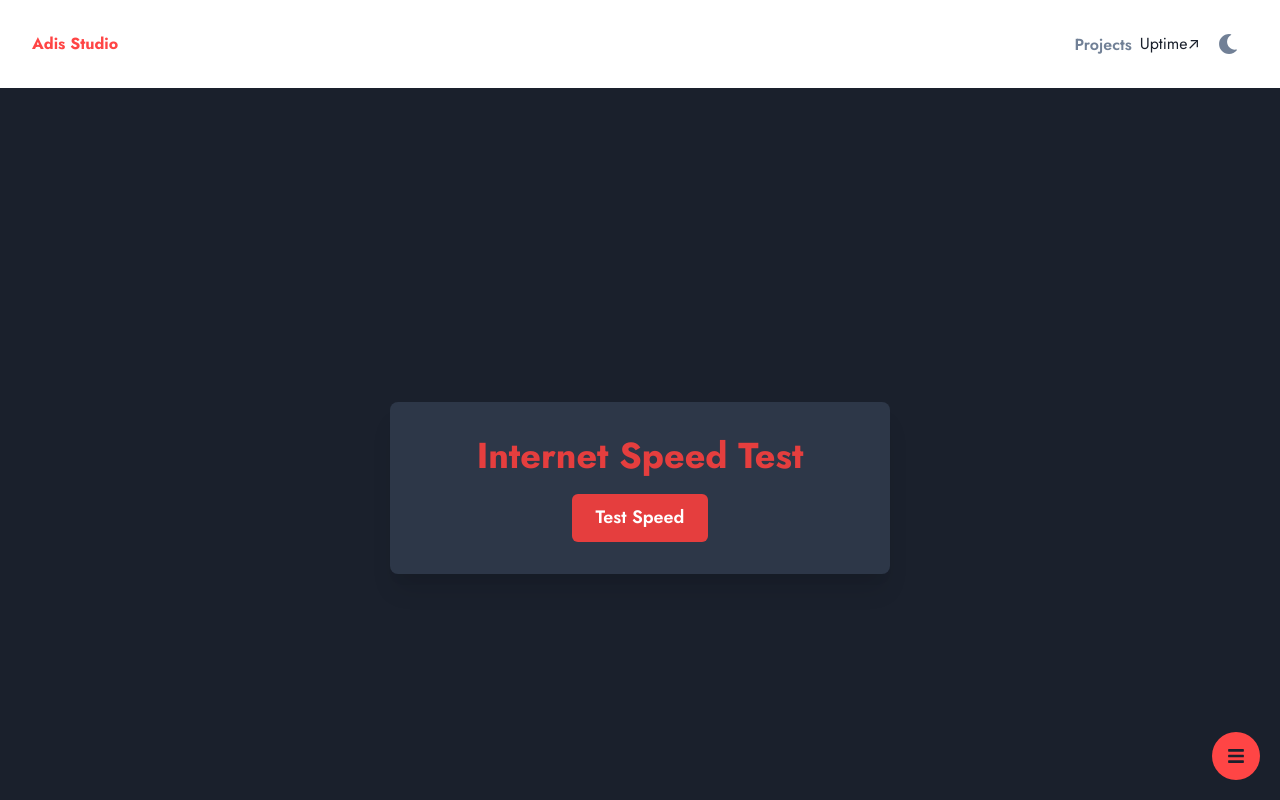
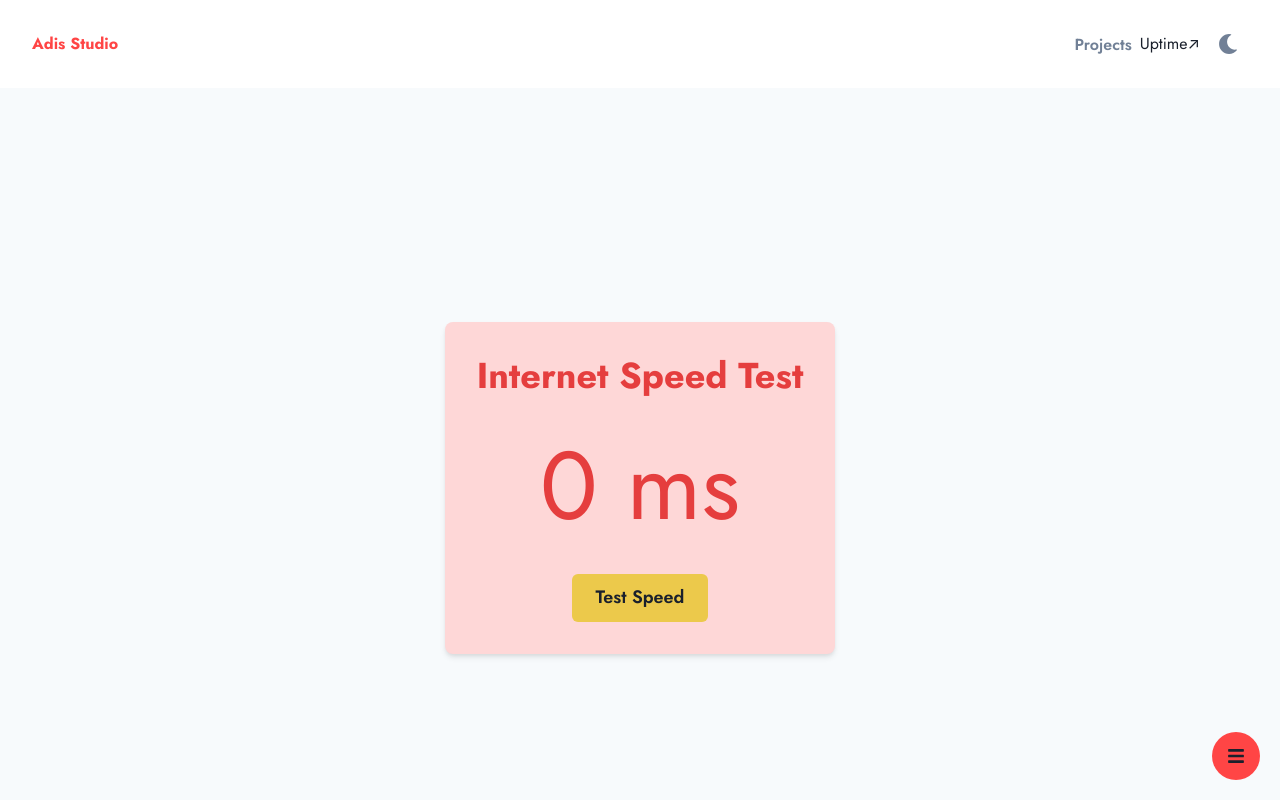
Before and after one commit to adityaREDFLAG/Adis-Site, a Next.js app: page /speed in a window 1280 px wide. Shown: the top 800 px of the page. Built offline with nearby package versions, Linux system fonts and the light colour scheme.

Commit message:
Update speed.tsx

```diff
--- a/src/pages/speed.tsx
+++ b/src/pages/speed.tsx
@@ -1,10 +1,16 @@
 import React, { useState } from 'react';
-import { Box, Center, Heading, Text, VStack, Button, Spinner } from '@chakra-ui/react';
+import { Box, Center, Heading, Text, VStack, Button, Spinner, useColorMode } from '@chakra-ui/react';
 
 const SpeedTest = () => {
-  const [speed, setSpeed] = useState(null);
-  const [testing, setTesting] = useState(false);
-  const [error, setError] = useState(null);
+  const [speed, setSpeed] = useState<number | null>(null);
+  const [testing, setTesting] = useState<boolean>(false);
+  const [error, setError] = useState<string | null>(null);
+  const { colorMode } = useColorMode();
+
+  const bgColor = { light: 'gray.50', dark: 'gray.900' };
+  const textColor = { light: 'red.500', dark: 'red.200' };
+  const boxBgColor = { light: 'red.100', dark: 'red.700' };
+  const buttonBgColor = { light: 'yellow.400', dark: 'yellow.300' };
 
   const testSpeed = async () => {
     setTesting(true);
@@ -14,18 +20,15 @@ const SpeedTest = () => {
     try {
       const startTime = Date.now();
 
-      // Fetch a large file to measure download speed
-      const response = await fetch('https://ash-speed.hetzner.com/1GB.bin');
+      // Fetch a large amount of dummy data
+      const response = await fetch('https://jsonplaceholder.typicode.com/posts');
       if (!response.ok) throw new Error('Network response was not ok');
 
-      const blob = await response.blob();
+      const data = await response.json();
       const endTime = Date.now();
 
-      const duration = (endTime - startTime) / 1000; // Time in seconds
-      const dataSize = blob.size / (1024 * 1024); // Size in MB
-
-      const downloadSpeed = dataSize / duration; // Speed in MBps
-      setSpeed(downloadSpeed);
+      const duration = endTime - startTime; // Time in milliseconds
+      setSpeed(duration);
     } catch (err) {
       setError('Failed to measure speed. Please try again.');
     }
@@ -34,17 +37,20 @@ const SpeedTest = () => {
   };
 
   return (
-    <Center minH="100vh" flexDirection="column" p={8} bg="#1A202C">
-      <Box bg="#2D3748" p={8} borderRadius="lg" boxShadow="xl" width="100%" maxWidth="500px">
-        <Heading mb={4} color="#E53E3E" textAlign="center">Internet Speed Test</Heading>
+    <Center minH="100vh" flexDirection="column" p={8} bg={bgColor[colorMode]}>
+      <Box bg={boxBgColor[colorMode]} p={8} borderRadius="lg" shadow="md">
+        <Heading mb={4} color={textColor[colorMode]}>Internet Speed Test</Heading>
         <VStack spacing={4}>
-          {speed !== null && (
-            <Text fontSize="3xl" color="white" textAlign="center">
-              Download Speed: {speed.toFixed(2)} MBps
-            </Text>
-          )}
-          {error && <Text color="#E53E3E" textAlign="center">{error}</Text>}
-          <Button onClick={testSpeed} isDisabled={testing} colorScheme="red" size="lg">
+          <Text fontSize="8xl" color={textColor[colorMode]}>
+            {speed !== null ? `${speed} ms` : '0 ms'}
+          </Text>
+          {error && <Text color="red.500">{error}</Text>}
+          <Button
+            onClick={testSpeed}
+            isDisabled={testing}
+            bg={buttonBgColor[colorMode]}
+            size="lg"
+          >
             {testing ? <Spinner size="lg" /> : 'Test Speed'}
           </Button>
         </VStack>
```
